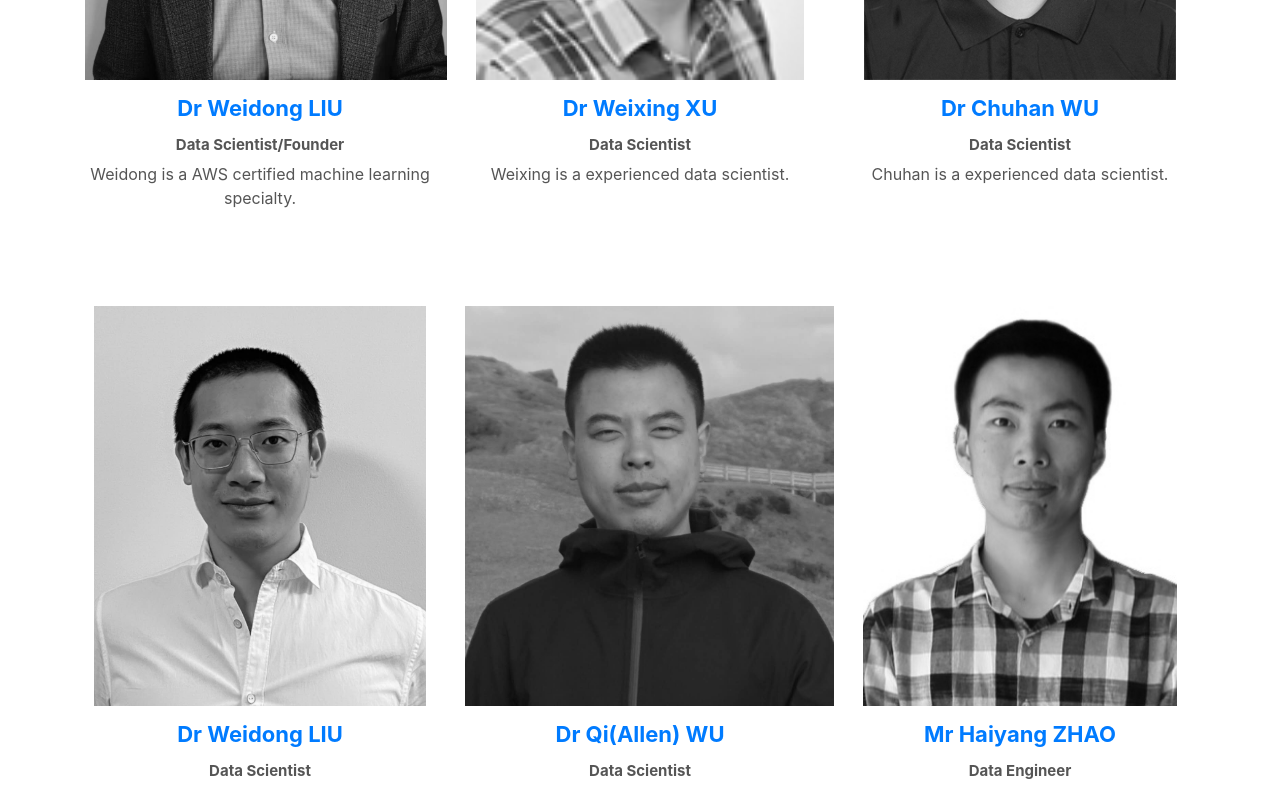
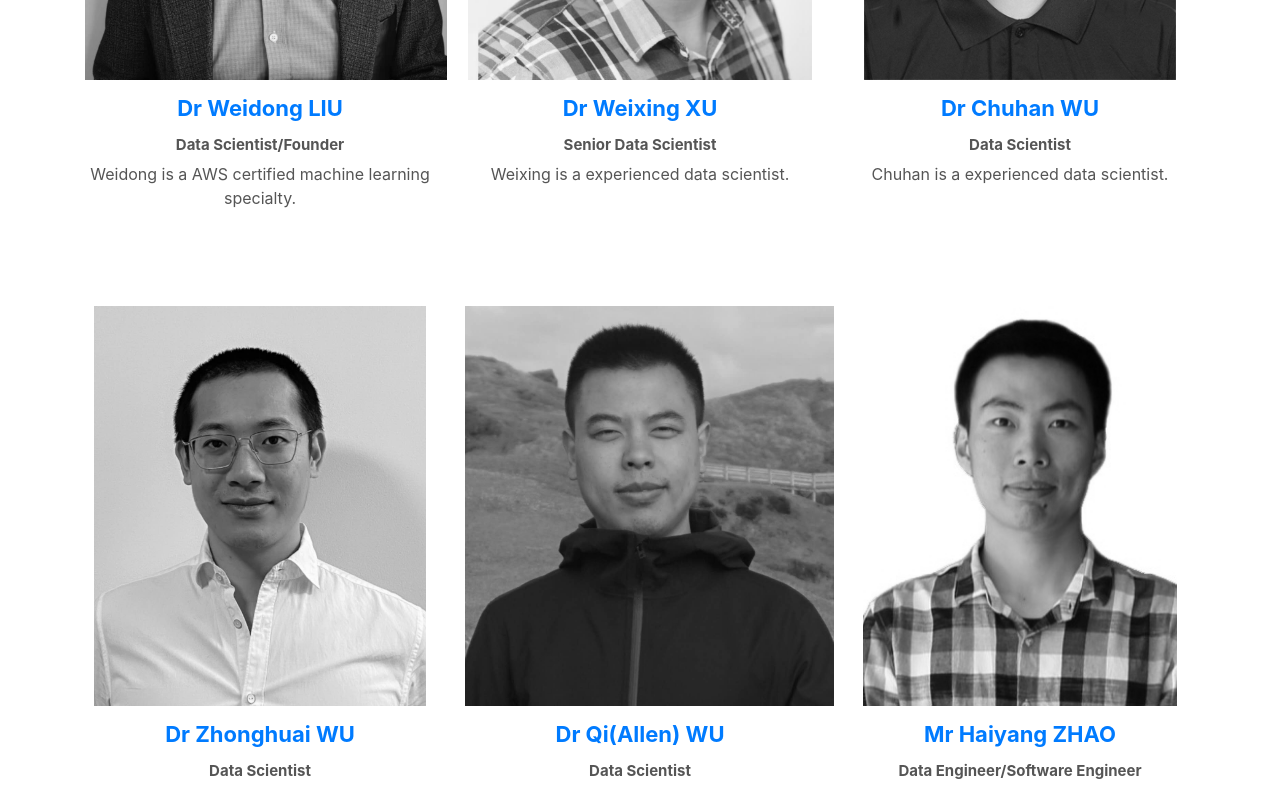
Before and after one commit to Camelleonbaby/drahawebsite, a React (Create React App) app: page / in a window 1280 px wide. Shown: the part 2460-3251 px from the top of the page. Built offline with nearby package versions, Linux system fonts and the light colour scheme.

Commit message:
changes for v5

```diff
--- a/src/App.js
+++ b/src/App.js
@@ -220,7 +220,7 @@ class App extends React.Component {
 
                 </div>
                     <h2>Dr Weixing XU</h2>
-                    <h3>Data Scientist</h3>
+                    <h3>Senior Data Scientist</h3>
                     <p> Weixing is a experienced data scientist.</p>
 
                 </div>
@@ -251,7 +251,7 @@ class App extends React.Component {
                   </ul>
 
                 </div>
-                    <h2>Dr Weidong LIU</h2>
+                    <h2>Dr Zhonghuai WU</h2>
                     <h3>Data Scientist</h3>
                     <p> Zhonghuai is a experienced data scientist. </p>
 
@@ -285,7 +285,7 @@ class App extends React.Component {
 
                 </div>
                     <h2>Mr Haiyang ZHAO</h2>
-                    <h3>Data Engineer</h3>
+                    <h3>Data Engineer/Software Engineer</h3>
                     <p> Haiyang is an experienced data engineer and a PhD Candidate at UNSW.</p>
 
                 </div>
```
Also changed, not shown: public/img/weixing.jpg.
